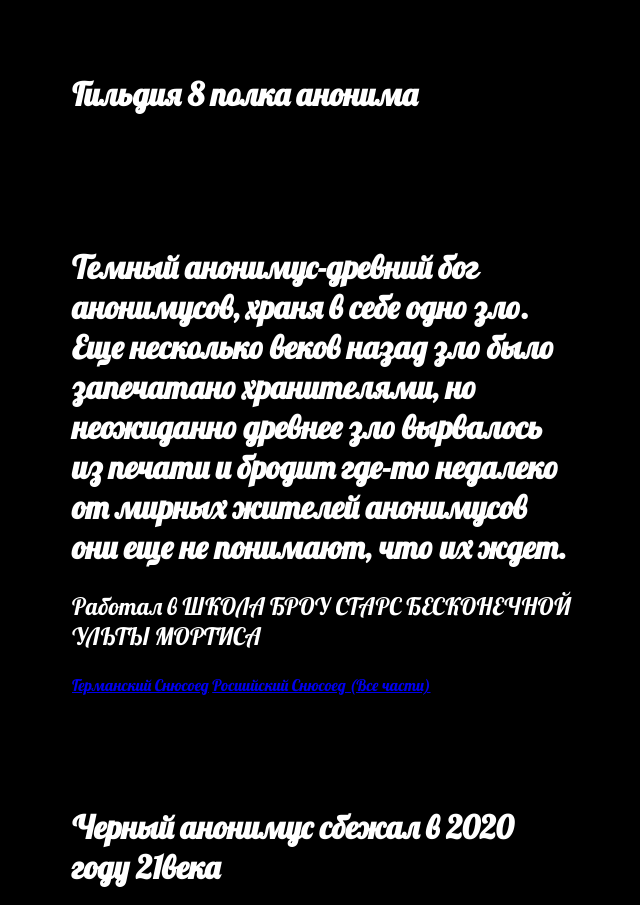
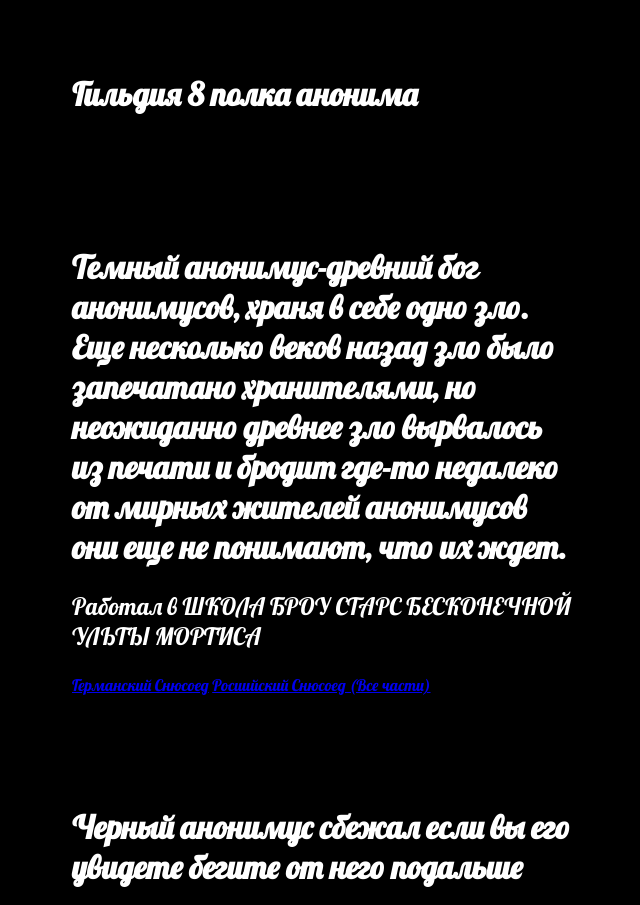
Before and after one commit to Snusick/Snusick, a plain HTML site: page index.html in a window 1280 px wide. Shown: the top 905 px of the page, without its empty margins (318-958 px from the left). Drawn offline with Linux system fonts and the light colour scheme; grey boxes are pictures that could not be loaded.

Commit message:
Add files via upload

```diff
--- a/index.html
+++ b/index.html
@@ -22,7 +22,7 @@
     <a href="https://www.youtube.com/watch?v=kI8A0FKsp6E">Германский Снюсоед</a>
     <a href="https://www.youtube.com/watch?v=T0l13aP8CWI&list=PLVoc3PiAJ9jCkaDBpt38YsX2ojgDrz-KN&index=1">Росиийский Снюсоед (Все части)</a></div>
     <div class="photo box">
-        <h1>Черный анонимус сбежал в 2020 году 21века</h1>
+        <h1>Черный анонимус сбежал если вы его увидете бегите от него подальше</h1>
         <img src="https://pbs.twimg.com/media/E2MG3ztXEAESR5j.jpg" alt="Черный анонимус">
         <h1>Черный анонимус был затачен в 1436 году. Ученые анонимы уведели что печать была трестнута анонимной силой. Ученые предпологают что черному анонимусу кто то или что то помогло. К сожелению ученым не удолось распознать что это было.
         </h1>
```
